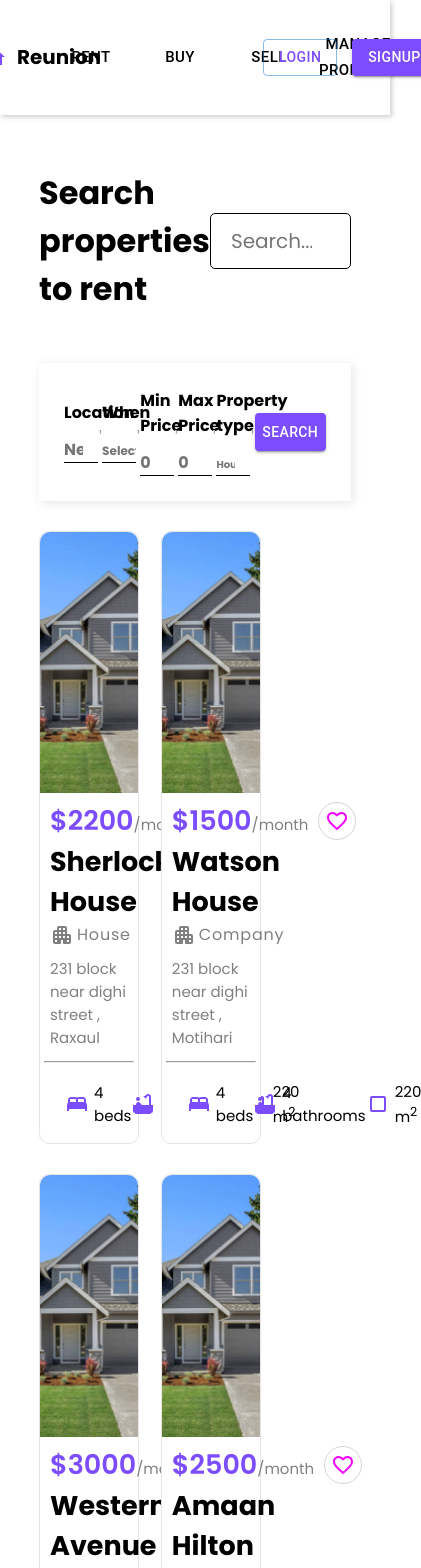
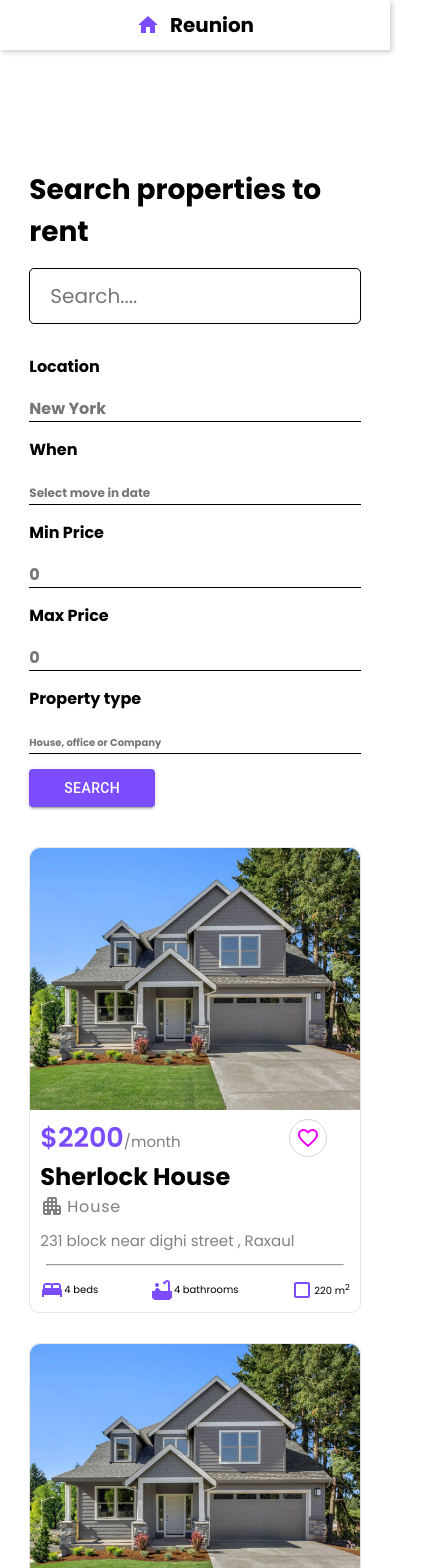
Before and after one commit to Denver04/reunion, a React (Vite) app: page / in a window 390 px wide. Shown: the top 1568 px of the page, 421 px wide, since content can reach past the window. Built offline with nearby package versions, Linux system fonts and the light colour scheme.

Commit message:
responsiveness added

```diff
--- a/src/CSS/body.css
+++ b/src/CSS/body.css
@@ -1,7 +1,7 @@
 @import url('https://fonts.googleapis.com/css2?family=Poppins:wght@300;400;500;600;700&display=swap');
 
 .body{
-    width: 80%;
+    width: 85%;
     margin: 20vh auto 10vh;
 }
 .body1{
--- a/src/CSS/navbar.css
+++ b/src/CSS/navbar.css
@@ -34,7 +34,8 @@
 }
 .navbar-tags button{
     color: black;
-    font-size: 15px;
+    font-size: 13px;
+    font-weight: bold;
 }
 .navbar-tags button:hover{
     color: rgb(124 77 255);
--- /dev/null
+++ b/src/CSS/responsive.css
@@ -0,0 +1,136 @@
+@media screen and (max-width:500px) {
+    .navbar{
+        display: unset;
+        padding: 10px;
+    }
+    .navbar-icon{
+        width: unset;
+    }
+    .navbar-tags , .navbar-btn{
+        display: none;
+    }
+    .body .body1{
+        display: unset;
+    }
+    .body1 input {
+        max-width: 100%;
+    }
+    .body1 h1{
+        font-size: 28px;
+        margin: 0px 0 15px 0px;
+    }
+    .card .card-info .housename{
+        font-size: 24px;
+    }
+    .divsearch .search{
+        display: unset;
+        padding: unset;
+        box-shadow: none;
+    }
+    .divsearch{
+        margin: 30px 0;
+    }
+    .search .search-tag{
+        width: unset;
+    }
+    .divsearch .search hr{
+        transform: none;
+        display: none;
+    }
+    .divsearch .search .search-tag input{
+        margin: 15px 0;
+    }
+    .cards{
+        display: unset;
+    }
+    .cards .card-section{
+        width: 100%;
+    }
+    .cards .card-section .card-icon{
+        padding: 10px 10px;
+    }
+    .card-section .card .icons{
+        gap: 0;
+    }
+    .card-section .card .icons span{
+        font-size: 10px;
+    }
+}
+
+@media screen and (min-width:600px) and (max-width:1000px){
+    .navbar{
+        /* display: unset; */
+        padding: 14px;
+    }
+    .navbar-icon{
+        width: unset;
+    }
+    .navbar-tags{
+        width: initial;
+        gap: 10px;
+        font-size: 20px;
+        justify-content: space-between;
+    }
+    .navbar-tags button {
+        font-size: 11px;
+    }
+    .navbar-btn{
+        display: none;
+    }
+    .divsearch .search hr{
+        display: none;
+    }
+    .divsearch .search .search-tag{
+        width: 30%;
+    }
+    .divsearch .search{
+        flex-wrap: wrap;
+        gap:30px;
+    }
+    .cards .card-section{
+        width: 48%;
+    }
+}
+
+@media screen and (min-width:600px) and (max-width:765px){
+    .cards .card-section{
+        width: 70%;
+    }
+    .cards{
+        justify-content: center;
+    }
+}
+
+@media screen and (min-width:766px) and (max-width:865px){
+    .card-section .card .card-icon{
+        padding: 15px;
+    }
+    .card .card-icon .icons span {
+        font-size: 12px;
+    }
+    .cards{
+        justify-content: center;
+    }
+}
+
+@media screen and (min-width:1002px) and (max-width:1150px){
+    .App .body{
+        width: 95%;
+    }
+    .cards .card-section{
+        width: 45%;
+    }
+    .cards{
+        justify-content: center;
+    }
+
+}
+
+@media screen and (min-width:1152px) and (max-width:1285px){
+    .cards .card-section{
+        width: 45%;
+    }
+    .cards{
+        justify-content: center;
+    }
+}
--- a/src/Components/Body.jsx
+++ b/src/Components/Body.jsx
@@ -3,15 +3,14 @@ import {data} from "./data.js";
 import "../CSS/body.css";
 import "../CSS/search.css";
 import "../CSS/card.css";
+import "../CSS/responsive.css";
 import sx from "../images/sx.jpg";
-import { Button } from '@mui/material';
+import { Button, LinearProgress } from '@mui/material';
 import BedIcon from '@mui/icons-material/Bed';
 import BathtubIcon from '@mui/icons-material/Bathtub';
 import CropSquareIcon from '@mui/icons-material/CropSquare';
 import FavoriteBorderIcon from '@mui/icons-material/FavoriteBorder';
 import ApartmentRoundedIcon from '@mui/icons-material/ApartmentRounded';
-import DatePicker from 'react-multi-date-picker';
-import InputIcon from 'react-multi-date-picker/components/input_icon';
 
 function Body() {
     const [search , setSearch] = useState("");
@@ -31,7 +30,7 @@ function Body() {
             <input type="search" placeholder='New York' onChange={(e)=>{setLocation(e.target.value)}}></input>
         </div>
         <Search /> */}
-        <div>
+        <div className='divsearch'>
             <div className='search'>
                 <div className='search-tag'>
                     <label>Location</label>
@@ -41,9 +40,7 @@ function Body() {
                 <div className='search-tag'>
                     <label>When</label>
                     <input type="text" className='date-search' placeholder='Select move in date' onFocus={(e) => (e.target.type = "date")}></input>
-                    {/* <DatePicker
-                        render={<InputIcon/>}
-                    />    */}
+
                 </div>
                 <hr />
                 <div className='search-tag'>
@@ -114,3 +111,8 @@ function Body() {
 }
 
 export default Body
+
+
+{/* <DatePicker
+                        render={<InputIcon/>}
+                    />    */}
--- a/src/Components/Navbar.jsx
+++ b/src/Components/Navbar.jsx
@@ -1,8 +1,8 @@
 import React from 'react';
 import HomeIcon from '@mui/icons-material/Home';
-import { Link } from 'react-router-dom';
 import { Button } from '@mui/material';
 import "../CSS/navbar.css"
+import "../CSS/responsive.css";
 
 function Navbar() {
 
```
